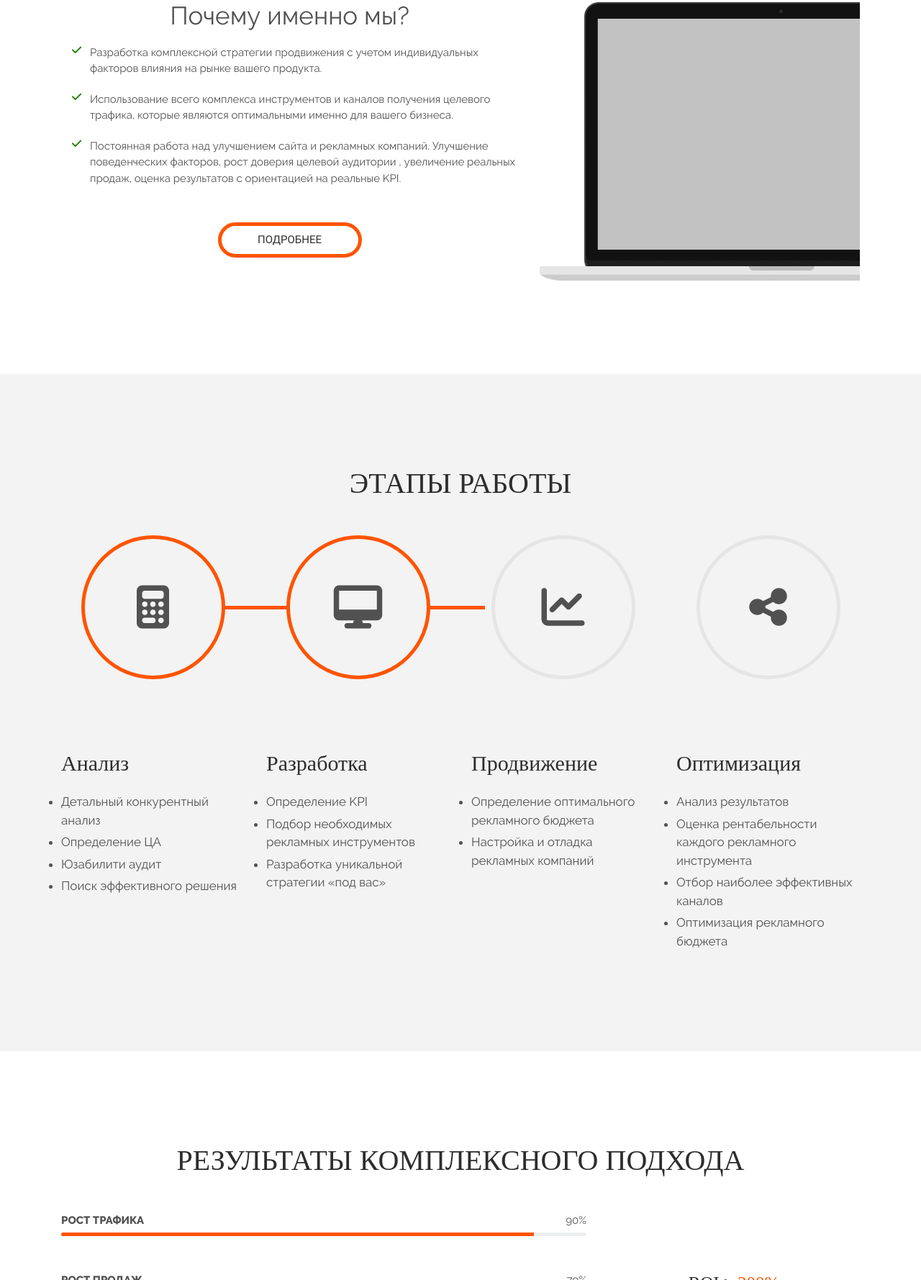
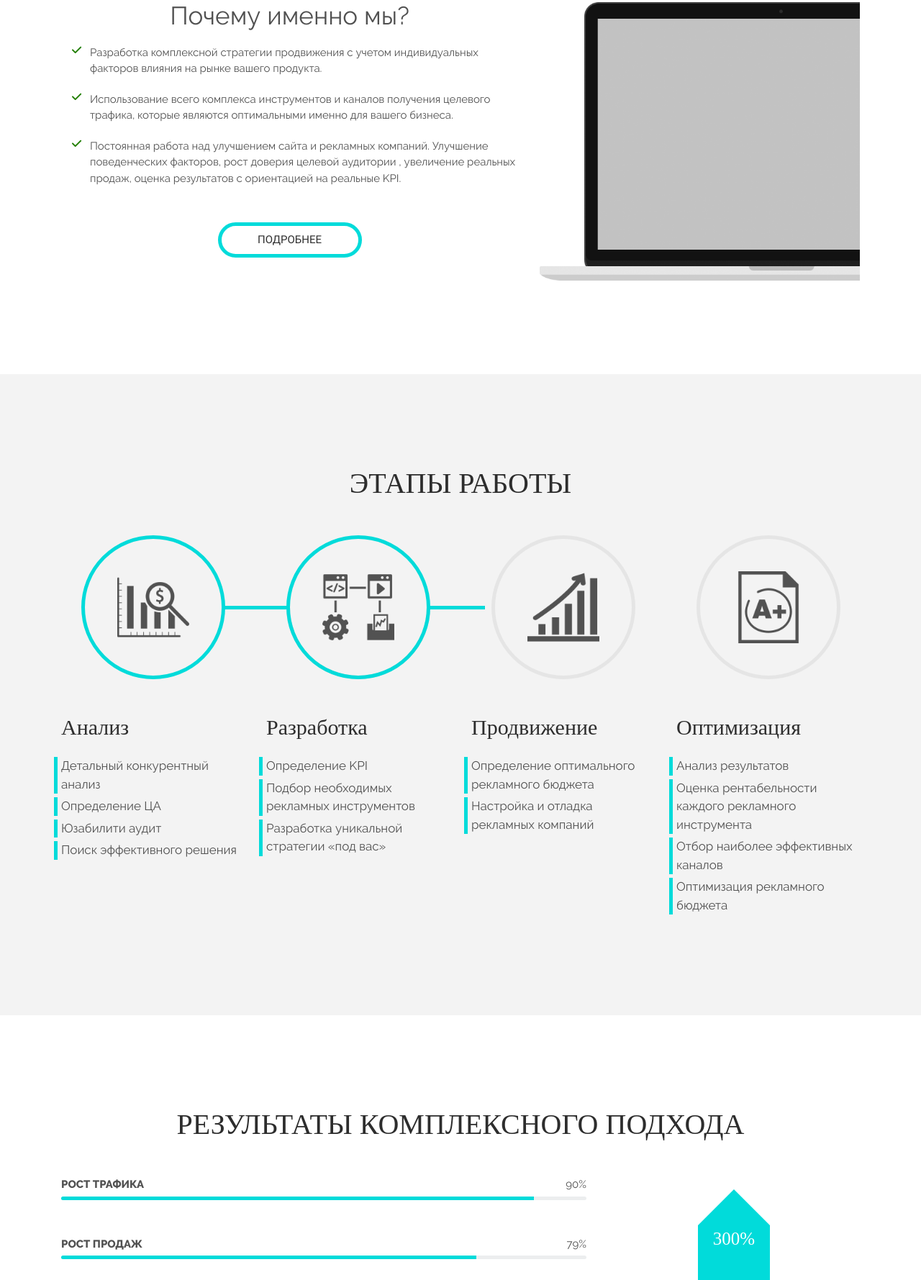
Before and after one commit to oxyyyyy/digital_agency, a website: page src/index.html in a window 1280 px wide. Shown: the part 1021-2800 px from the top of the page at 72% size. Drawn offline with Linux system fonts and the light colour scheme; a web font is replaced by a local one.

Commit message:
New accent color. Added "ROI" idicator. Other fixes.

```diff
--- a/src/css/buttons.css
+++ b/src/css/buttons.css
@@ -624,10 +624,10 @@
 	transition-timing-function: cubic-bezier(0.75, 0, 0.125, 1);
 }
 .button--aylen::before {
-	background: #ff7f40;
+	background: #79dada;
 }
 .button--aylen::after {
-	background: #ff5400;
+	background: #01dbda;
 }
 .button--aylen:hover {
 	color: #fff;
--- a/src/css/navbar.css
+++ b/src/css/navbar.css
@@ -19,7 +19,7 @@ body {
 }
 
 a {
-  color: #ff5400;
+  color: #01dbda;
   text-decoration: none;
 }
 
@@ -51,7 +51,7 @@ Stretchy Nav style - common to:
   width: 60px;
   height: 60px;
   border-radius: 30px;
-  background: #ff5400;
+  background: #01dbda;
   box-shadow: 0 1px 4px rgba(0, 0, 0, 0.2);
   -webkit-transition: height 0.2s, box-shadow 0.2s;
   -moz-transition: height 0.2s, box-shadow 0.2s;
@@ -370,7 +370,7 @@ add-content navigation style
   -ms-transform: translateX(-50%);
   -o-transform: translateX(-50%);
   transform: translateX(-50%);
-  background-color: #ff5400;
+  background-color: #01dbda;
 }
 .cd-stretchy-nav.add-content .cd-nav-trigger span {
   background-color: transparent;
--- a/src/index.html
+++ b/src/index.html
@@ -7,6 +7,10 @@
   <meta name="viewport" content="width=device-width, initial-scale=1, shrink-to-fit=no">
   <meta name="author" content="Alexandr Vlasenko">
 
+  <!-- Favicon -->
+  <link rel="shortcut icon" href="favicon.ico">
+
+  <!-- Title -->
   <title>Digital Agency</title>
 
   <!-- Concatinated and minified stylesheets -->
@@ -62,7 +66,7 @@
     <a href="#why_us" class="menu_link"><i class="fa fa-angle-double-down fa-3x" aria-hidden="true"></i></a>
   </header>
 
-  <!-- Section "case study" -->
+  <!-- Section "why_us" -->
   <section id="why_us">
     <div class="container">
       <h2 class="section_main_title">Комплексный интернет-маркетинг</h2>
@@ -76,7 +80,7 @@
               KPI.
             </li>
           </ul>
-          <a href="#" class="btn btn_own button button--aylen">подробнее</a>
+          <a href="#services" class="btn btn_own button button--aylen menu_link">подробнее</a>
         </div>
         <div class="col-md-5 hidden-md-down wow fadeIn">
           <img src="img/notebook.png" class="img-fluid" alt="">
@@ -93,7 +97,7 @@
       <div class="row">
         <div class="col-xl-3">
           <div id="circle_1" class="circle off_line d-flex align-items-center justify-content-center">
-            <i class="fa fa-calculator fa-4x" aria-hidden="true"></i>
+            <img src="img/circles/circle_1.png" alt="">
           </div>
           <h3>Анализ</h3>
           <ul>
@@ -105,7 +109,7 @@
         </div>
         <div class="col-xl-3">
           <div id="circle_2" class="circle off_line d-flex align-items-center justify-content-center">
-            <i class="fa fa-desktop fa-4x" aria-hidden="true"></i>
+            <img src="img/circles/circle_2.png" alt="">
             <div id="circle_2_top"></div>
           </div>
           <h3>Разработка</h3>
@@ -117,7 +121,7 @@
         </div>
         <div class="col-xl-3">
           <div id="circle_3" class="circle off_line d-flex align-items-center justify-content-center">
-            <i class="fa fa-line-chart fa-4x" aria-hidden="true"></i>
+            <img src="img/circles/circle_3.png" alt="">
             <div id="circle_3_top"></div>
           </div>
           <div class="circle_desc_cont d-flex align-items-center">
@@ -132,7 +136,7 @@
         </div>
         <div class="col-xl-3">
           <div id="circle_4" class="circle off_line d-flex align-items-center justify-content-center">
-            <i class="fa fa-share-alt fa-4x" aria-hidden="true"></i>
+            <img src="img/circles/circle_4.png" alt="">
           </div>
           <h3>Оптимизация</h3>
           <ul>
@@ -209,7 +213,10 @@
           </div>
         </div>
         <div class="col-md-4 d-flex align-items-center justify-content-center roi_sum">
-          <span id="roi_pref">ROI > </span><span id="roi_value"></span>
+          <div class="roi_rise">
+            <span id="roi_value"></span>
+            <p id="roi_pref">доход</p>
+          </div>
         </div>
       </div>
     </div>
--- a/src/js/my_main_scripts.js
+++ b/src/js/my_main_scripts.js
@@ -16,11 +16,11 @@
   $preloader.delay(350).fadeOut('slow');
 });
 
-// Smooth anchors + active menu item
+// Smooth scroll + active menu item
 $(document).ready(function() {
   $(document).on("scroll", onScroll);
 
-  //smoothscroll
+  // Active menu item on click + smooth scroll
   $('.menu_link').on('click', function(e) {
     e.preventDefault();
     $(document).off("scroll");
@@ -42,6 +42,7 @@
   });
 });
 
+// Active menu item on scroll
 function onScroll(event) {
   var scrollPos = $(document).scrollTop();
   $('#main_menu_ul li a').each(function() {
@@ -72,7 +73,7 @@
     size: 200,
     startAngle: 0,
     thickness: 5,
-    fill: "#ff5400"
+    fill: "#01dbda"
   });
   setTimeout(function() {
     $('#circle_1').removeClass('off_line').addClass('on_line')
@@ -84,7 +85,7 @@
       size: 200,
       startAngle: -Math.PI,
       thickness: 5,
-      fill: "#ff5400"
+      fill: "#01dbda"
     });
     $('#circle_2_top').circleProgress({
       value: 0.5,
@@ -93,7 +94,7 @@
       reverse: true,
       emptyFill: "rgba(0, 0, 0, 0)",
       thickness: 5,
-      fill: "#ff5400"
+      fill: "#01dbda"
     });
   }, 2000);
   setTimeout(function() {
@@ -106,7 +107,7 @@
       size: 200,
       startAngle: -Math.PI,
       thickness: 5,
-      fill: "#ff5400"
+      fill: "#01dbda"
     });
     $('#circle_3_top').circleProgress({
       value: 0.5,
@@ -115,7 +116,7 @@
       reverse: true,
       emptyFill: "rgba(0, 0, 0, 0)",
       thickness: 5,
-      fill: "#ff5400"
+      fill: "#01dbda"
     });
   }, 4000);
   setTimeout(function() {
@@ -128,7 +129,7 @@
       size: 200,
       startAngle: 1.01 * -Math.PI,
       thickness: 5,
-      fill: "#ff5400"
+      fill: "#01dbda"
     });
   }, 6000);
   setTimeout(function() {
@@ -164,6 +165,7 @@
   percent_2_animation.start();
   percent_3_animation.start();
   roi_animation.start();
+  $('.roi_rise').css("height","180px");
   this.destroy();
 }, {
   offset: '75%'
--- a/src/sass/_vars.sass
+++ b/src/sass/_vars.sass
@@ -1,3 +1,6 @@
+// Copyright (c) 2017 Copyright Holder All Rights Reserved.
+// Author: Alexandr Vlasenko
+
 // Fonts
 @font-face
   font-family: Raleway-Regular
@@ -19,12 +22,13 @@
   src: url(../fonts/Roboto-Black.ttf)
 
 // Colors
-$bg_light_color: #ffffff
+$bg_light_color: #fff
 $bg_darker_color: #f3f3f3
 $bg_dark_color: #3d3d3d
 
-$accent_color: #ff5400
+$accent_color: #01dbda
 $accent_dark_color: #1d1d1d
+$success_color: #217E00
 
 $font_dark_color: #2d2d2d
 $font_light_color: #515151
--- a/src/sass/main.sass
+++ b/src/sass/main.sass
@@ -41,7 +41,7 @@ section, footer
     top: 0
     right: 0
     bottom: 0
-    background: #fff
+    background: $font_white_color
     z-index: 50
     overflow: hidden
 #page-preloader .spinner
@@ -132,7 +132,7 @@ header
     position: absolute
     bottom: 50px
     transition: $transitionProperty
-    color: #fff
+    color: $font_white_color
     &:hover
       color: $accent_color
 .header_title
@@ -179,7 +179,7 @@ section#why_us
       i
         position: absolute
         left: 30px
-        color: #217E00
+        color: $success_color
   .btn_own
     color: $font_dark_color !important
     margin: auto
@@ -198,18 +198,28 @@ section#services
   ul
     font-size: 17px
     padding-left: 0
-    list-style-type: disc
     li
       margin-bottom: 5px
-    @media (max-width: 575px)
-      list-style-type: none
+      position: relative
+      &::before
+        content: ''
+        height: 100%
+        width: 5px
+        position: absolute
+        left: -10px
+        background-color: $accent_color
   .circle
     height: 200px
-    margin: 0 auto 100px auto
+    margin: 0 auto 50px auto
     text-align: center
     transition: $transitionCircleProperty
-    i
+    img
       position: absolute
+      width: 100px
+  @media (max-width: 1199px)
+    .circle
+      margin-top: 50px
+      margin-bottom: 25px
   .off_line
     &::after
       content: ''
@@ -261,14 +271,46 @@ section#results
     	margin-bottom: 50px
     #last_progress
       margin-bottom: 0
+    @media (max-width: 767px)
+      margin-bottom: 50px
+  // Roi rise arrow
+  .roi_rise
+    width: 100px
+    height: 50px
+    margin-top: auto
+    padding-top: 50px
+    background-color: $accent_color
+    position: relative
+    transition: $transitionProgressProperty
+    &::before
+      content: ''
+      width: 50px
+      height: 50px
+      background-color: $font_white_color
+      position: absolute
+      top: 0px
+      left: -25px
+      transform: skew(-45deg)
+    &::after
+      content: ''
+      width: 50px
+      height: 50px
+      background-color: $font_white_color
+      position: absolute
+      top: 0px
+      left: 75px
+      transform: skew(45deg)
   .roi_sum
-    min-height: 150px
+    min-height: 190px
     font-family: Raleway-Black
     font-size: 25px
-    color: $accent_color
+    color: $font_white_color
     #roi_pref
       color: $font_dark_color
-      margin-right: 5px
+      text-transform: uppercase
+      position: absolute
+      bottom: -45px
+      left: 3px
 
 // Section "contact"
 section#contact
```
Also changed, not shown: dist/css/bundle.libs.min.css, dist/css/main.min.css, dist/img/circles/circle_1.png (added), dist/img/circles/circle_2.png (added), dist/img/circles/circle_3.png (added), dist/img/circles/circle_4.png (added), dist/img/contact_bg.png, dist/img/header_bg.png, dist/index.html, dist/js/my_main_scripts.js, src/css/bundle.libs.css, src/css/bundle.libs.min.css, src/css/main.css, src/css/main.min.css, 5 more files.
